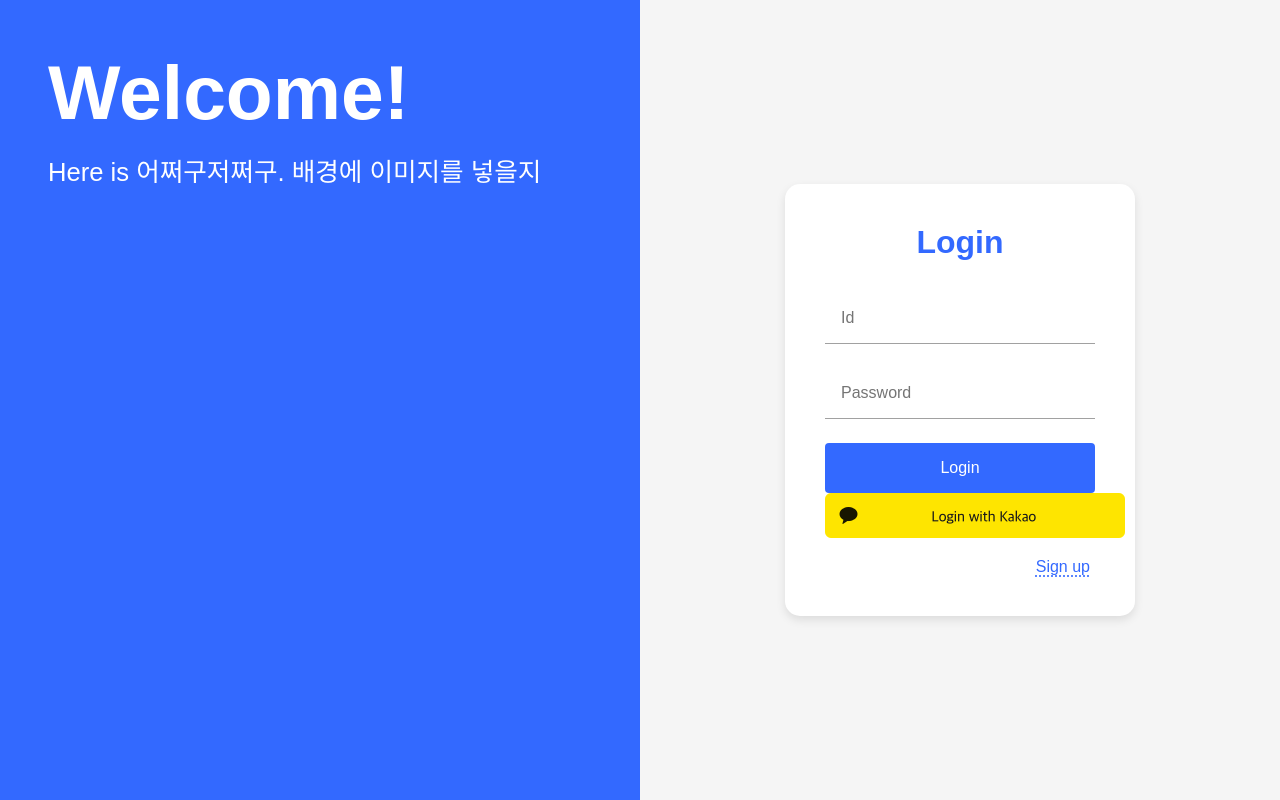
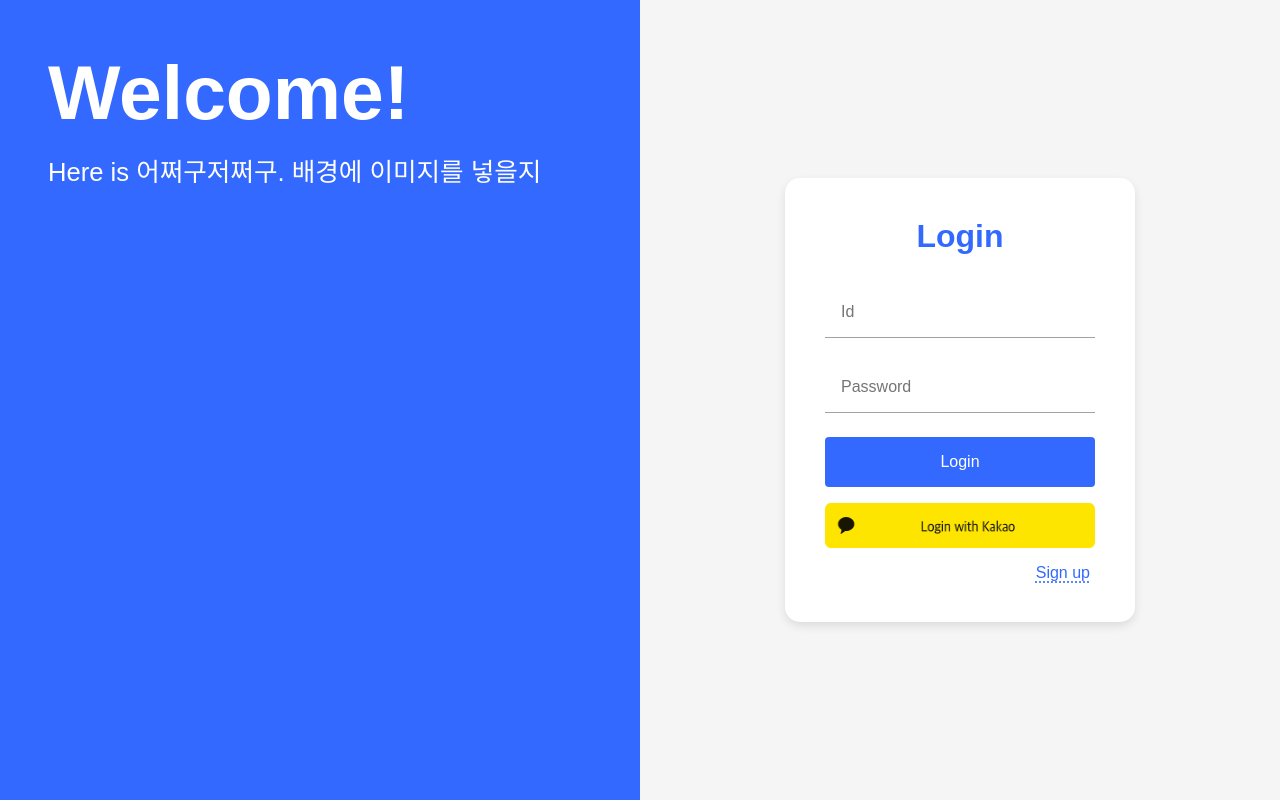
Before and after one commit to minsik-hong/Capstone-project-2025, a React (Create React App) app in the folder frontend/: page /login in a window 1280 px wide. Built offline with nearby package versions, Linux system fonts and the light colour scheme; no server answers.

Commit message:
kakako box

```diff
--- a/frontend/src/pages/LoginPage.css
+++ b/frontend/src/pages/LoginPage.css
@@ -66,3 +66,23 @@
       flex: 0 0 60%;
     }
   }
+
+  /* 카카오 로그인 버튼 스타일 */
+.kakao-login-button {
+  width: 100%;
+  margin-top: 1rem;
+  display: flex;
+  justify-content: center;
+}
+
+.kakao-login-button:hover {
+  filter: brightness(0.95);
+}
+
+.kakao-login-button img {
+  width: 100%;
+  height: 45px; /* 원본 이미지 높이에 맞춤 */
+  max-width: 300px; /* 이미지 원본 사이즈 기준 */
+  display: block;
+  border-radius: 4px;
+}
```
Also changed, not shown: 1 other file (tests, documents, lock files or other folders).
